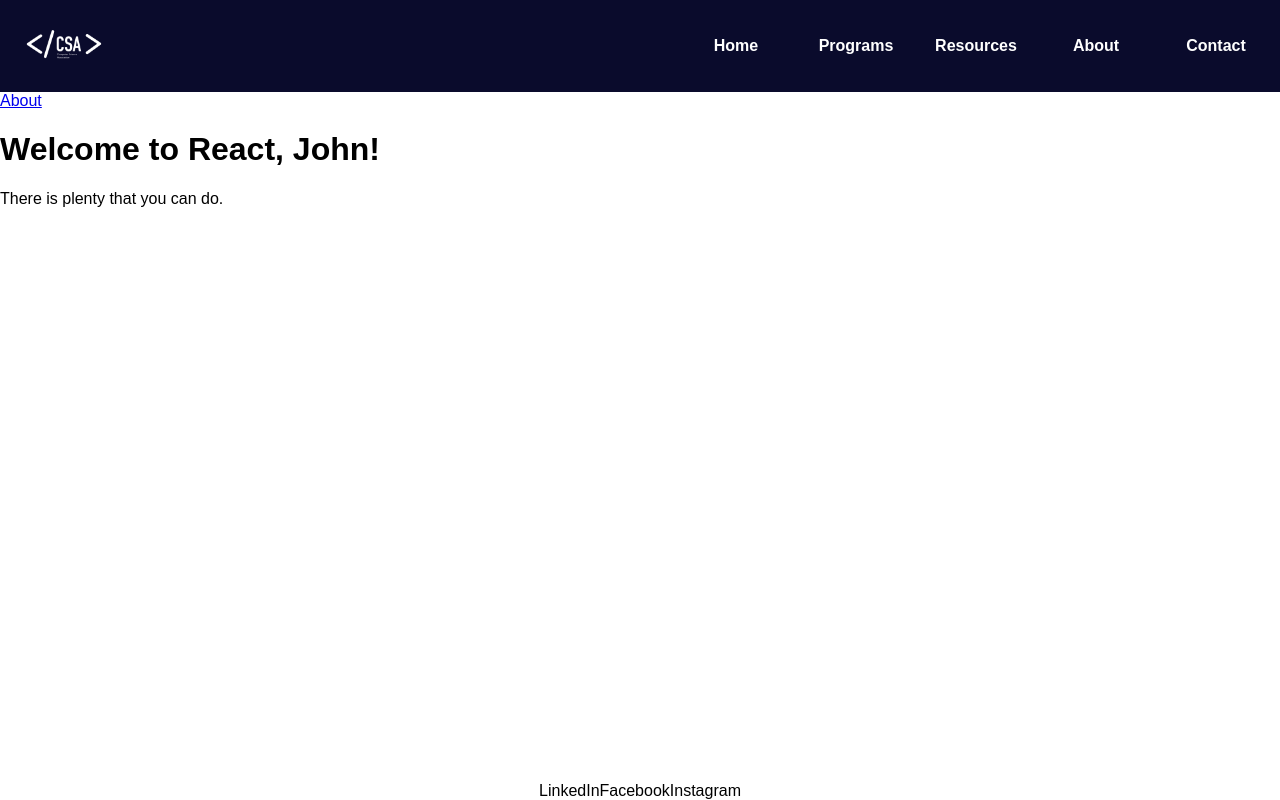
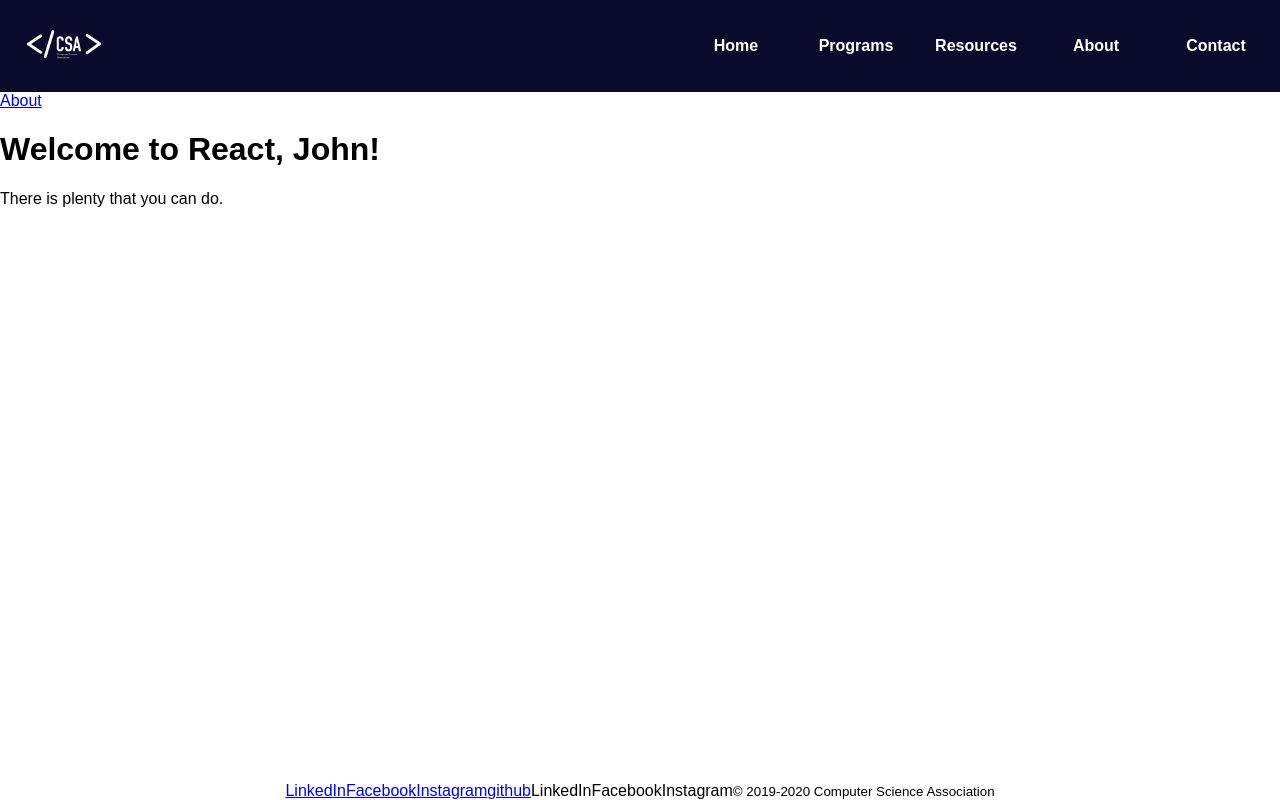
Before and after one commit to erichyche/www.compscia.com, a Gatsby site: page / in a window 1280 px wide. Built offline with nearby package versions, Linux system fonts and the light colour scheme; Gatsby itself is replaced by a stand-in of ours.

Commit message:
Add copyright section and social icons

```diff
--- a/src/components/footer.tsx
+++ b/src/components/footer.tsx
@@ -1,16 +1,40 @@
 import React from 'react';
 import '../styles/footer.scss';
+
+const socialLinks = [
+    {
+        name: 'LinkedIn',
+        link: 'https://www.linkedin.com/company/compscia'
+    },
+    {
+        name: 'Facebook',
+        link: 'https://www.facebook.com/compscia'
+    },
+    //<i class="fa fa-linkedin-square"></i><i class="fa fa-instagram"></i><i class="fa fa-facebook"></i>
+    {
+        name: 'Instagram',
+        link: 'https://www.instagram.com/comp.scia'
+
+    },
+    {
+        name: 'github',
+        link: 'https://github.com/comp-scia'
+    }
+]
 
 const Footer = () => {
     return (
         <footer>
-            <div>
+            <div className="social-icons">
+                { socialLinks.map((link,i) => (
+                    <a href={link.link} key={i}>{link.name}</a>
+                )) }
                 <a >LinkedIn</a>
                 <a >Facebook</a>
                 <a >Instagram</a>
             </div>
-            <div>
-                <cite></cite>
+            <div className="copyright">
+                <small>&copy; 2019-{ (new Date()).getFullYear() } Computer Science Association</small>
             </div>
         </footer>
     );
```
